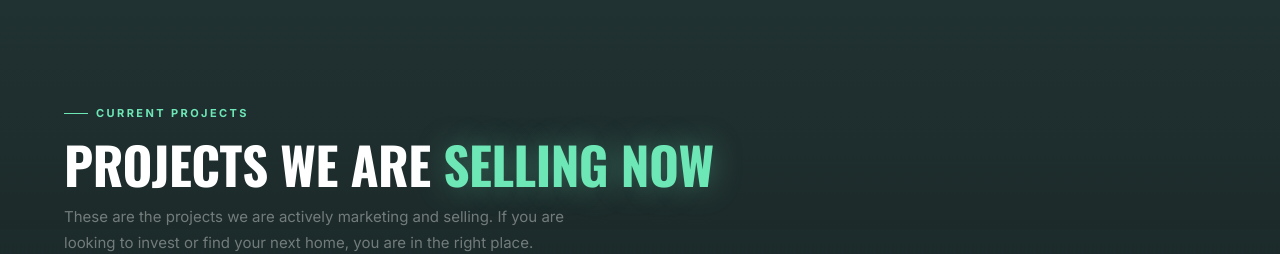
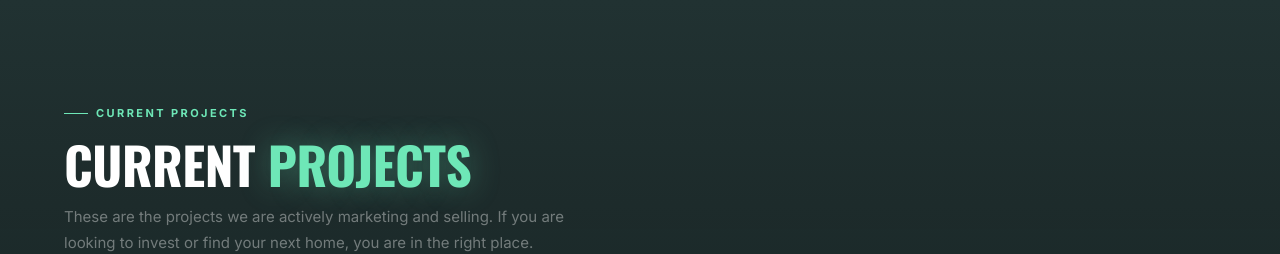
Before and after one commit to dravintel-design/meimadhi, a React (Vite) app: page / in a window 1280 px wide. Shown: the part 880-1134 px from the top of the page. Built offline with nearby package versions, Linux system fonts and the light colour scheme.

Commit message:
fix: rename section header to Current Projects

```diff
--- a/src/components/home/CurrentProject.jsx
+++ b/src/components/home/CurrentProject.jsx
@@ -343,9 +343,9 @@ const CurrentProject = () => {
                         lineHeight: 1.1,
                         textTransform: 'uppercase',
                     }}>
-                        PROJECTS WE ARE{' '}
+                        CURRENT{' '}
                         <span style={{ color: NEON, textShadow: '0 0 30px rgba(110,231,183,0.35)' }}>
-                            SELLING NOW
+                            PROJECTS
                         </span>
                     </h2>
                     <p style={{
```
